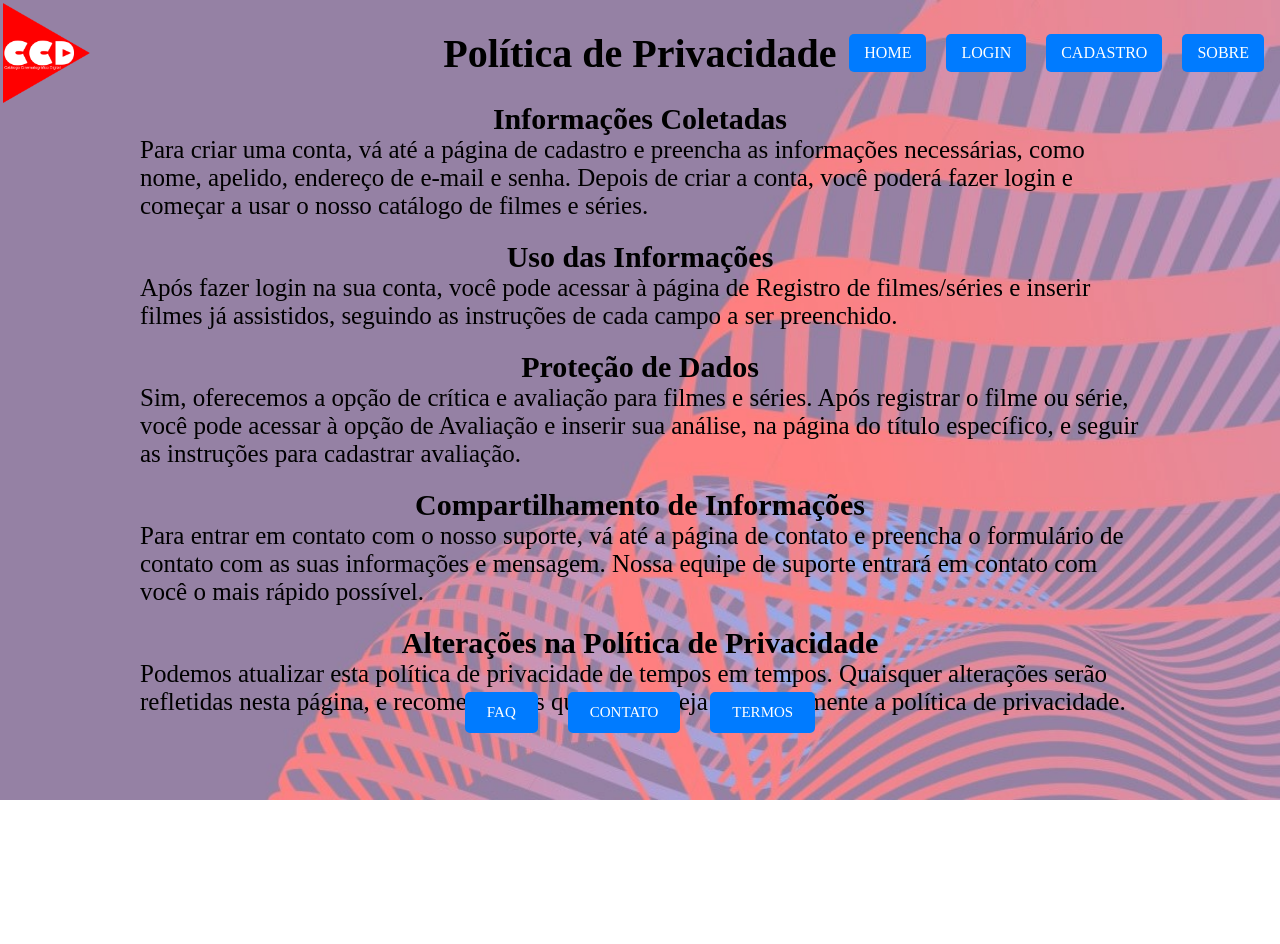
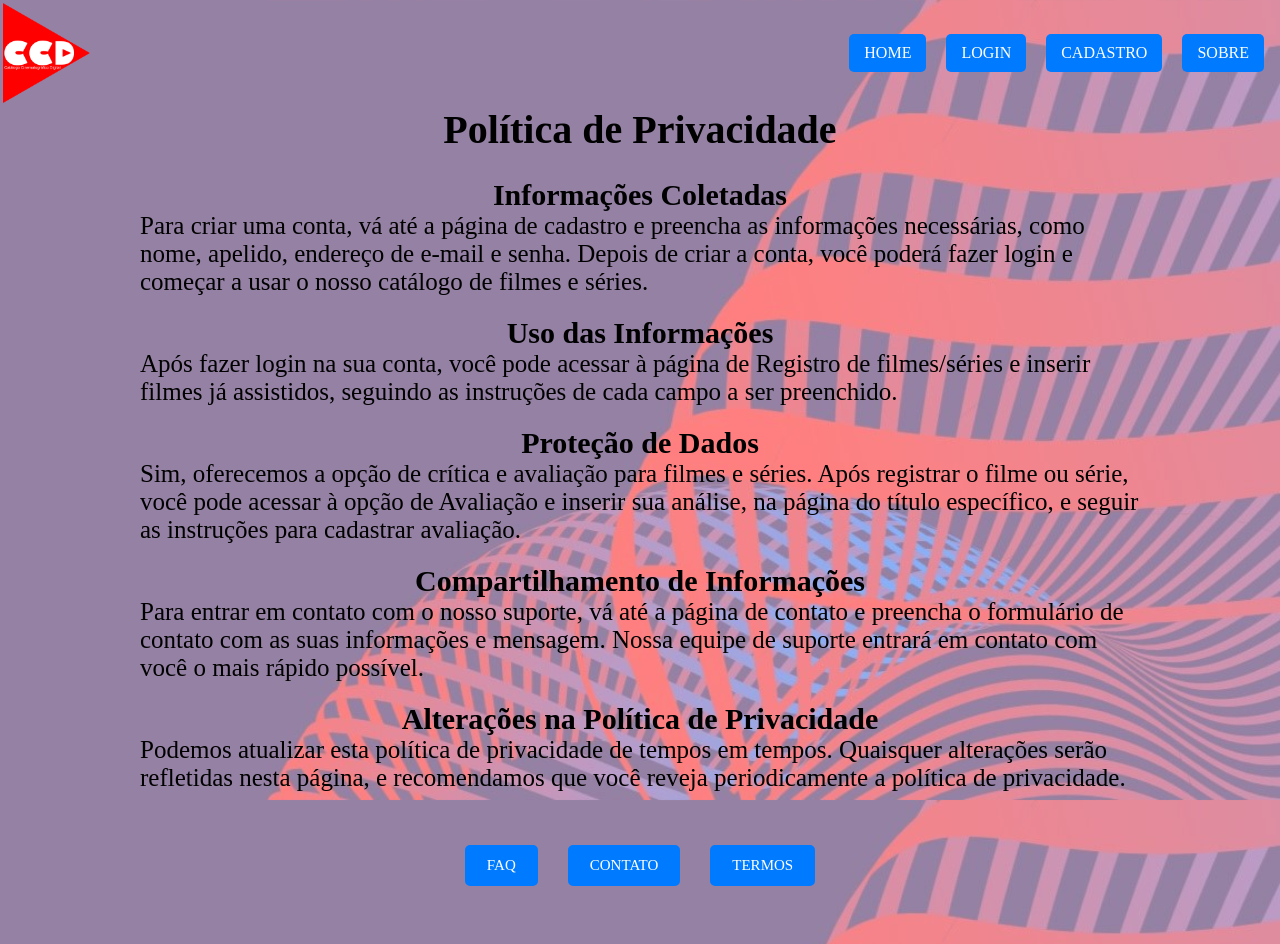
Before and after one commit to ICEI-PUC-Minas-PMV-ADS/pmv-ads-2023-2-e1-proj-web-t6-catalogocinematograficodigital, a plain HTML site: page codigo-fonte/scr/privacidade.html in a window 1280 px wide. Before the commit the page ends 800 px from the top, so only its background shows below. Drawn offline with Linux system fonts and the light colour scheme; files that its build step writes are made by us from their sources; files whose address does not match are found by name.

Commit message:
Update privacidade.css

```diff
--- a/codigo-fonte/scr/css/privacidade.css
+++ b/codigo-fonte/scr/css/privacidade.css
@@ -139,21 +139,14 @@ nav {
 }
 
 main {
-	/* Realizar a subtração de 100% da altura vertical menos a soma */
-    /* da altura dos elementos (200px) com as suas margens (47px). */
-    height: calc(100vh - 247px);
-	/* Junção de flex-grow, flex-shrink e flex-basis. */
-	/* flex-grow – Habilidade de um flex item crescer. */
-	/* flex-shrink - Capacidade de redução do item. */
-	/* flex-basis – Tamanho inicial do item. */
-	flex: 20 1 500px;
-
-    justify-content: center; /* Alinha o conteúdo horizontalmente ao centro */
-	align-items: center; /* Alinha verticalmente ao centro */
-	flex-direction: column;
-	max-height: 1000px;
-	margin: 0 auto;
-  	padding: 20px;
+    /* Altura da tela menos a soma das alturas dos elementos no topo e no rodapé */
+    min-height: 100px; /* Ajuste conforme necessário */
+    display: flex; /* Torna a <main> um container flexível */
+    flex-direction: column; /* Define a direção dos elementos filhos como coluna (vertical) */
+    justify-content: center; /* Centraliza verticalmente os elementos filhos */
+    align-items: center; /* Centraliza horizontalmente os elementos filhos */
+    margin: 0 auto; /* Define margens automáticas entre cabeçalho e rodapé */
+    text-align: center; /* Centraliza o texto dentro da <main> */
 }
 
 /* Estilos para centralizar os títulos */
```
